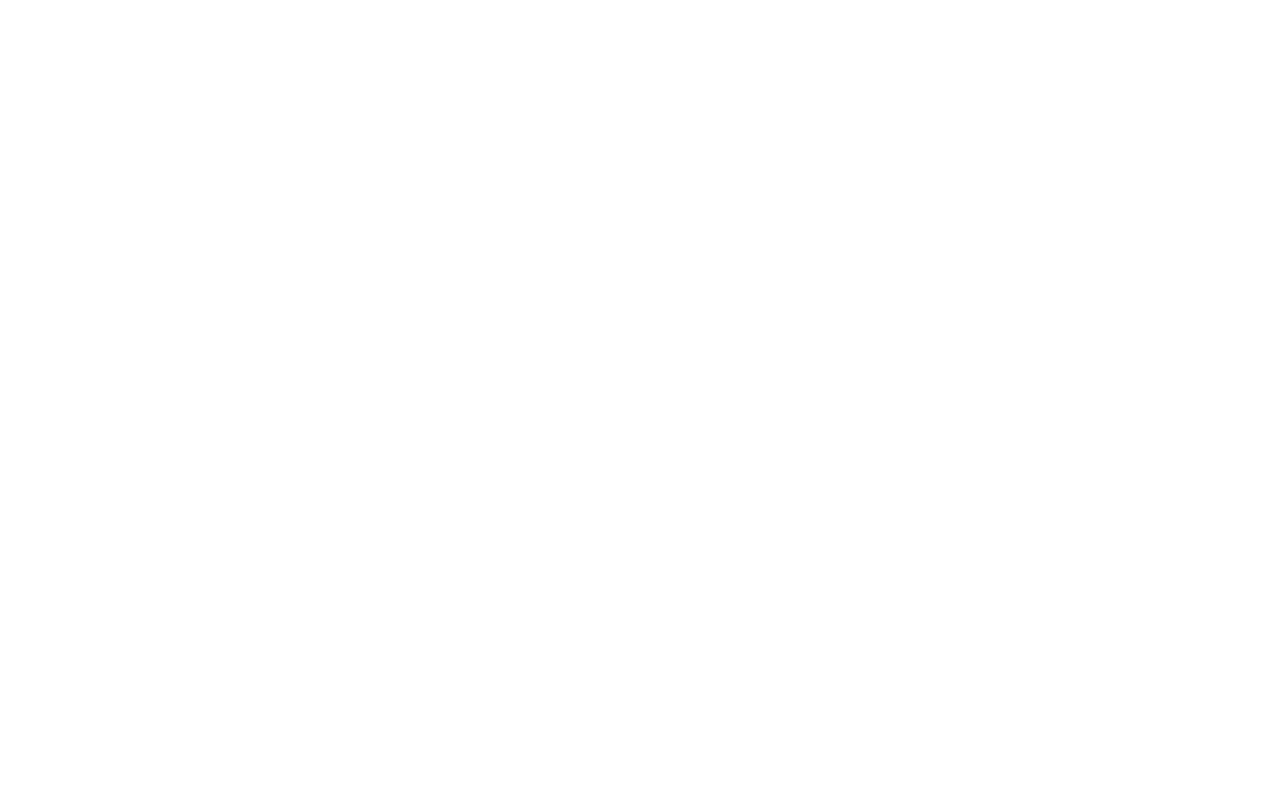
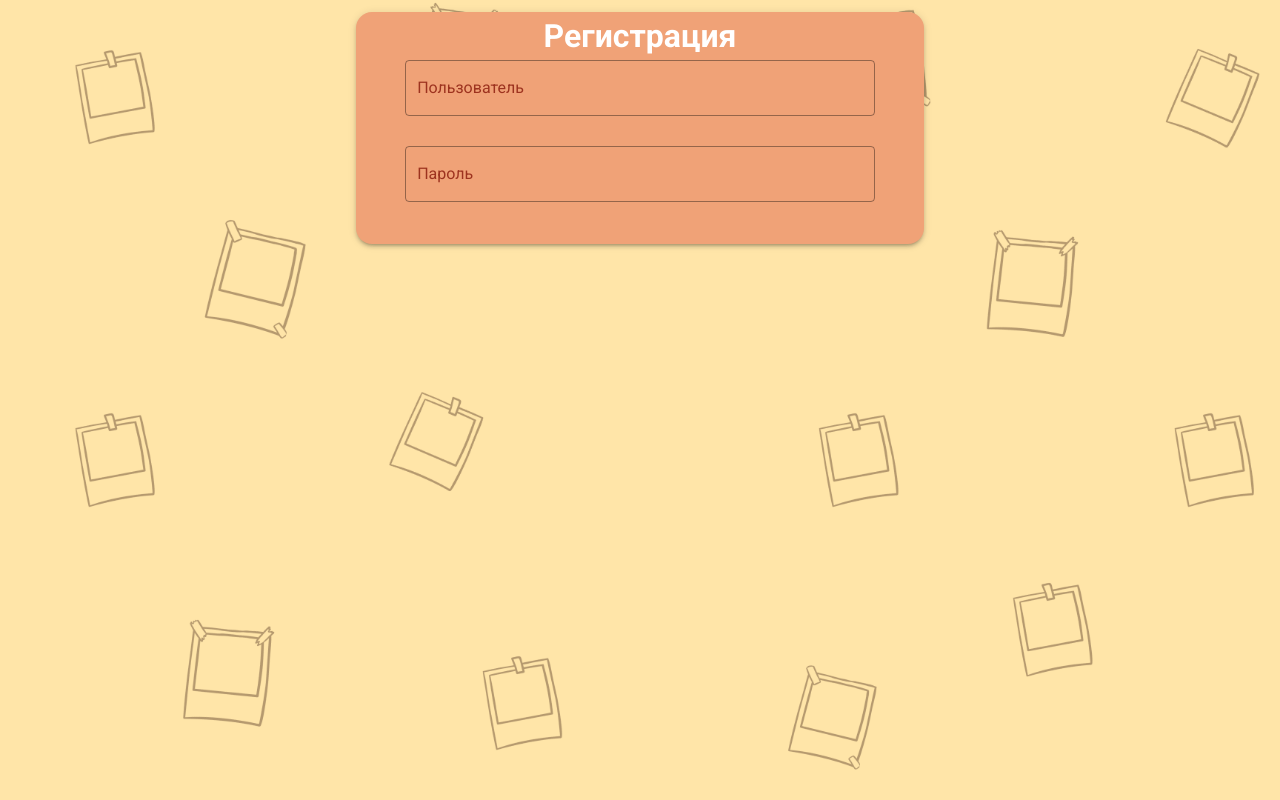
Before and after one commit to Andromeda-12/thread-of-life-vue, a Vue app: page /auth/signin in a window 1280 px wide. Built offline with nearby package versions, Linux system fonts and the light colour scheme.

Commit message:
добавила страницу авторизации

```diff
--- a/src/App.vue
+++ b/src/App.vue
@@ -1,7 +1,11 @@
 <template>
   <v-app>
     <v-main>
-      <router-view />
+
+        <div >
+          <router-view />
+          </div>
+
     </v-main>
   </v-app>
 </template>
--- a/src/assets/scss/base.scss
+++ b/src/assets/scss/base.scss
@@ -1,6 +1,7 @@
 @import './vars';
 // @import "./blocks/btn.scss";
-@import "./blocks/input.scss";
+@import './blocks/input.scss';
+@import './blocks/card.scss';
 
 body {
   font-family: $--font-family;
@@ -15,3 +16,9 @@
 a {
   color: $--primary;
 }
+
+#app {
+  background-image: url(../background.png);
+  height: 100%;
+  background-size: cover;
+}
--- /dev/null
+++ b/src/assets/scss/blocks/card.scss
@@ -0,0 +1,4 @@
+.card{
+    color:$--color !important;
+    text-align: center;
+}
--- /dev/null
+++ b/src/components/FormCard.vue
@@ -0,0 +1,23 @@
+<template>
+  <v-sheet class="card" rounded="xl" elevation="3" color="color1">
+    <h1 class="card__title">{{ title }}</h1>
+    <v-row justify='center'>
+      <v-col cols='10'>
+        <slot></slot>
+      </v-col>
+    </v-row>
+  </v-sheet>
+</template>
+
+<script>
+export default {
+  props: {
+    title: {
+      type: String,
+      default: 'DefaultTitle',
+    },
+  },
+}
+</script>
+
+<style></style>
--- /dev/null
+++ b/src/layouts/AuthLayout.vue
@@ -0,0 +1,9 @@
+<template>
+  <v-container>
+      <v-row justify='center' align='center'>
+          <v-col md='8' lg='6' cols='12' >
+              <router-view/>
+          </v-col>
+      </v-row>
+  </v-container>
+</template>
--- a/src/router/index.js
+++ b/src/router/index.js
@@ -1,6 +1,8 @@
 import Vue from 'vue'
 import VueRouter from 'vue-router'
 import Home from '../views/Home.vue'
+import Authorization from '../views/Authorization.vue'
+import AuthLayout from '../layouts/AuthLayout.vue'
 
 Vue.use(VueRouter)
 
@@ -9,6 +11,19 @@
     path: '/',
     name: 'Home',
     component: Home,
+  },
+
+  {
+    path: '/auth/',
+    name: 'AuthLayout',
+    component: AuthLayout,
+    children: [
+      {
+        path: 'signin',
+        name: 'Authorization',
+        component: Authorization,
+      },
+    ],
   },
 ]
 
--- /dev/null
+++ b/src/views/Authorization.vue
@@ -0,0 +1,22 @@
+<template>
+  <form-card title="Регистрация">
+    <input-component name="Login" label="Пользователь"></input-component>
+    <input-component name="Password" label="Пароль"></input-component>
+  </form-card>
+</template>
+
+<script>
+import FormCard from '../components/FormCard.vue'
+import InputComponent from '../components/InputComponent.vue'
+import ButtonComponent from '../components/ButtonComponent.vue'
+
+export default {
+  name: 'Authorization',
+
+  components: {
+    InputComponent,
+    ButtonComponent,
+    FormCard,
+  },
+}
+</script>
--- a/src/views/Home.vue
+++ b/src/views/Home.vue
@@ -2,8 +2,7 @@
   <v-row justify="center" class="mt-10">
     <v-col cols="4">
       <button-component class="mb-10" @click="test"> ABOBUS </button-component>
-      <input-component name="Login" label="Пользователь"></input-component>
-      <input-component name="Password" label="Пароль"></input-component>
+
     </v-col>
   </v-row>
 </template>
```
Also changed, not shown: src/assets/background.png (added), 1 other file (tests, documents, lock files or other folders).
